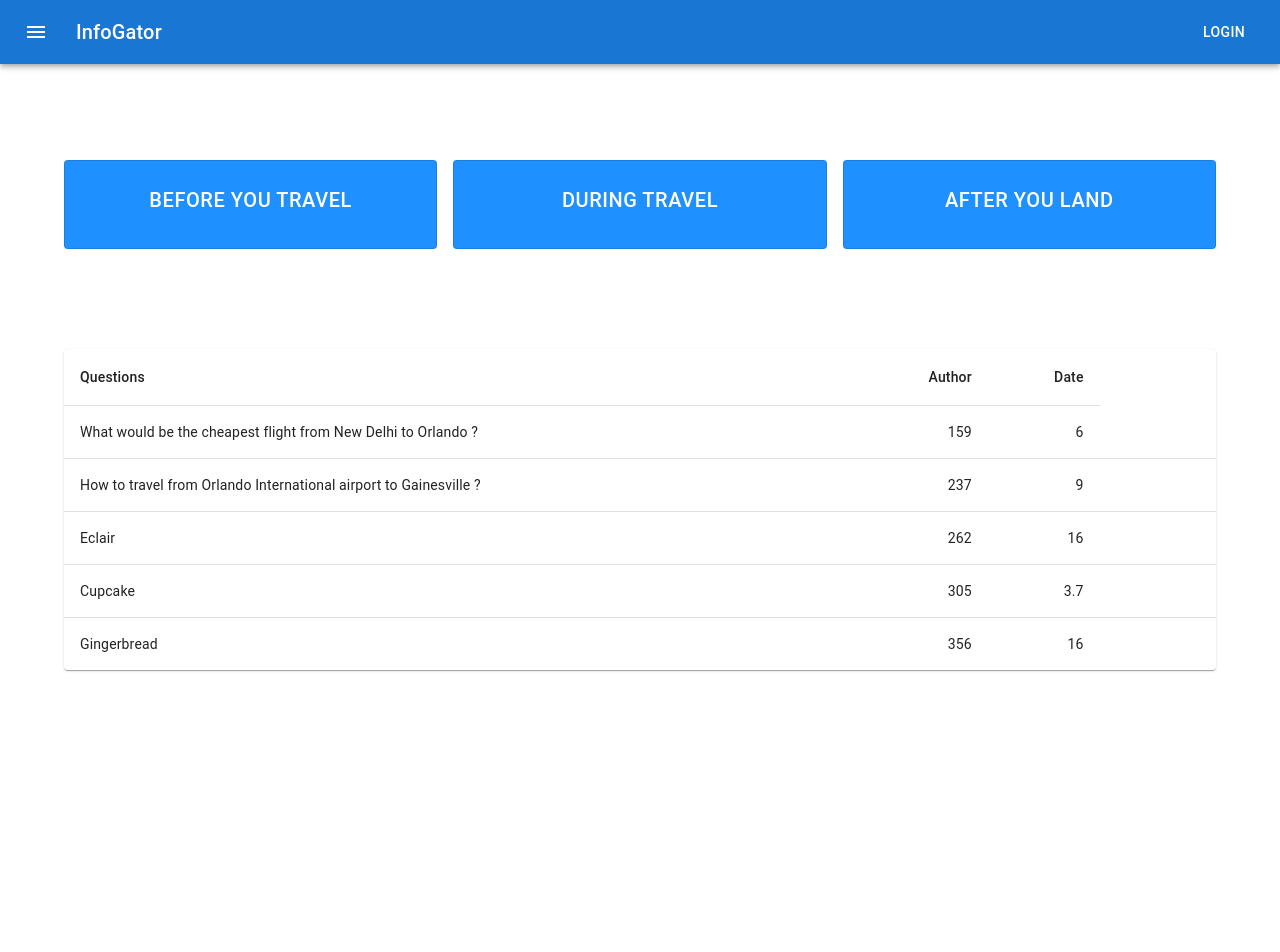
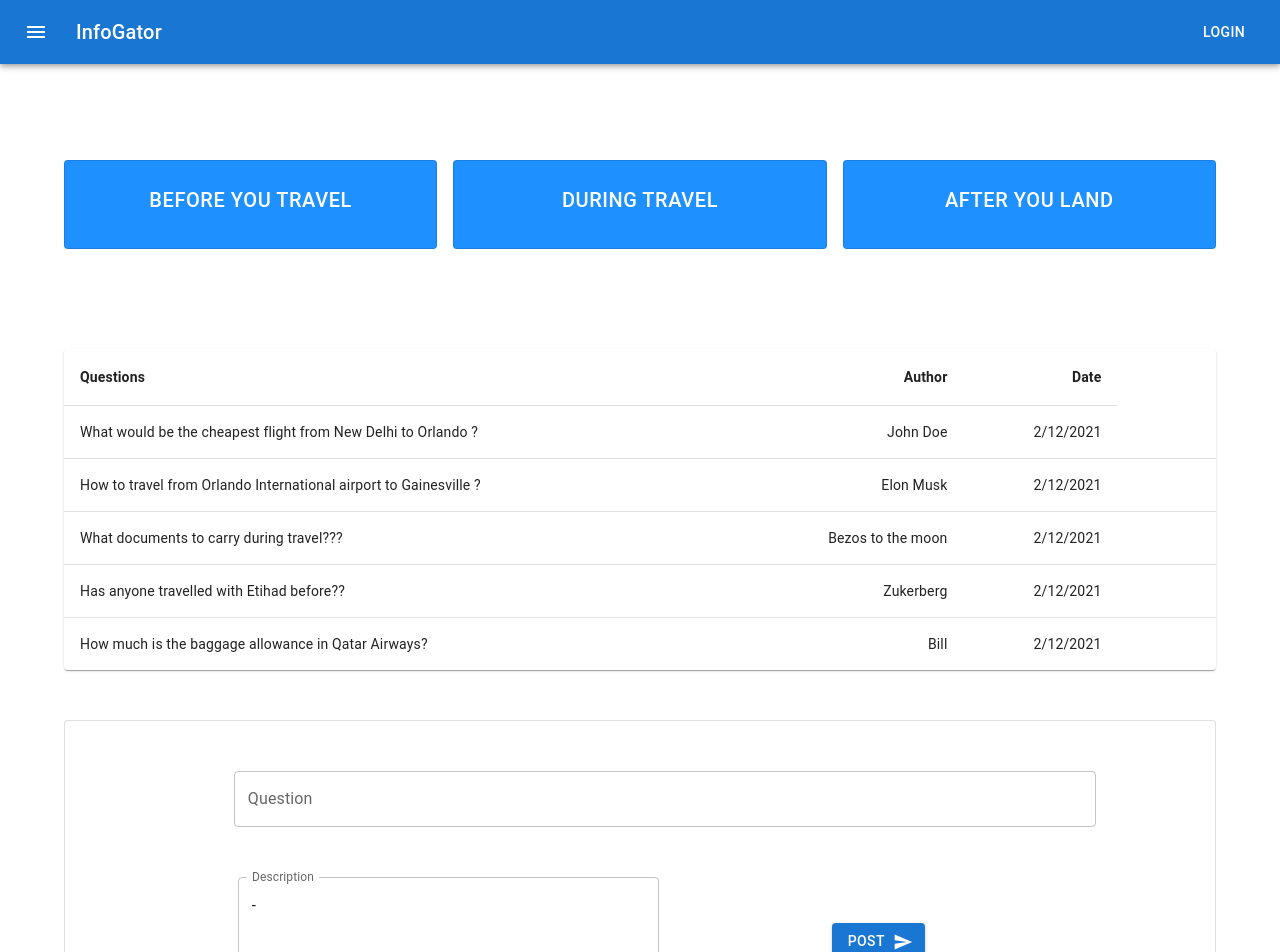
Before and after one commit to hat359/Software-Engineering-UF-, a React (Create React App) app: page /travel in a window 1280 px wide. Shown: the top 952 px of the page. Before the commit the page ends 800 px from the top, so only its background shows below. Built offline with nearby package versions, Linux system fonts and the light colour scheme.

Commit message:
frontend update 3

```diff
--- a/src/Main.js
+++ b/src/Main.js
@@ -82,65 +82,7 @@
 
 </Grid>
 <br/>
-<Grid container spacing={3} >
-  <Grid item xs={4}>
 
-
-
-
-    <Card sx={{ maxWidth: 345 }} class="card">
-      <CardActionArea>
-      <i class="fas fa-plane fa-5x"></i>
-        <CardContent>
-          <Typography gutterBottom variant="h5" component="div" color="white">
-            Travel
-          </Typography>
-          <Typography variant="body2" color="text.secondary">
-
-          </Typography>
-        </CardContent>
-      </CardActionArea>
-    </Card>
-
-
-
-  </Grid>
-  <Grid item xs={4}>
-  <Card sx={{ maxWidth: 345 }} class="card">
-      <CardActionArea>
-      <i class="fas fa-plane fa-5x"></i>
-        <CardContent>
-          <Typography gutterBottom variant="h5" component="div" color="white">
-            Travel
-          </Typography>
-          <Typography variant="body2" color="text.secondary">
-
-          </Typography>
-        </CardContent>
-      </CardActionArea>
-    </Card>
-
-
-  </Grid>
-  <Grid item xs={4}>
-  <Card sx={{ maxWidth: 345 }} class="card">
-      <CardActionArea>
-      <i class="fas fa-plane fa-5x"></i>
-        <CardContent>
-          <Typography gutterBottom variant="h5" component="div" color="white">
-            Travel
-          </Typography>
-          <Typography variant="body2" color="text.secondary">
-
-          </Typography>
-        </CardContent>
-      </CardActionArea>
-    </Card>
-
-
-  </Grid>
-
-</Grid>
 
 
 
--- a/src/components/Landing.js
+++ b/src/components/Landing.js
@@ -2,7 +2,7 @@
 import Nav from '../Nav'
 import vid from '../video-uf.mp4'
 import {Button,Grid,Container,Typography,Box,Divider,Link} from '@mui/material'
-
+import Footer from '../rep-components/Footer'
 export default function Landing(){
 return(
 <div>
@@ -103,18 +103,7 @@
 
   </Grid>
  </Container>
- <Box
-      sx={{
-        width: 1,
-        height: 200,
-        backgroundColor:'#bbdefb',
-        marginTop:'30vh',
-        zIndex:-1
-
-      }}
-
-
-    />
+ <Footer/>
 
 
 
--- a/src/components/Travel.js
+++ b/src/components/Travel.js
@@ -1,14 +1,15 @@
 import React, {useState} from 'react'
 import Nav from '../Nav'
-import {Grid,Card,Container} from '@mui/material'
-
+import {Grid,Card,Container,Paper,TextField,Button} from '@mui/material'
+import Footer from '../rep-components/Footer'
 import CardContent from '@mui/material/CardContent';
 import CardMedia from '@mui/material/CardMedia';
 import Typography from '@mui/material/Typography';
 import { CardActionArea } from '@mui/material';
 import Table from '../rep-components/Table'
 import Modal from '../rep-components/Modal'
-import plane from '../paperplane.png'
+
+import SendIcon from '@mui/icons-material/Send';
 function Travel(){
   const [tf, settf] = useState(false);
 const handleclick=()=>{
@@ -78,9 +79,31 @@
 </Grid>
 
 <Table/>
-<Modal/>
+
+<Paper align="center" sx={{marginTop:'50px'}} variant="outlined">
+<TextField sx={{marginLeft:'50px',marginTop:'50px',width:'75%'}} id="outlined-basic" label="Question" variant="outlined" />
+<br/>
+<Grid  container>
+  <Grid  item xs={8}>
+<TextField sx={{marginTop:'50px', width:'55%',paddingBottom:'50px'}}
+          id="outlined-multiline-static"
+          label="Description"
+          multiline
+          rows={4}
+          defaultValue="-"
+        />
+ </Grid>
+ <Grid align="left" item xs={2}>
+ <Button sx={{marginTop:'50%'}} variant="contained" endIcon={<SendIcon />}>
+  Post
+</Button>
+ </Grid>
+
+</Grid>
+
+</Paper>
 </Container>
-
+<Footer/>
 
 </div>
 
--- /dev/null
+++ b/src/rep-components/Footer.js
@@ -0,0 +1,30 @@
+import React from 'react'
+import {Box} from '@mui/material'
+
+
+export default function Footer(){
+
+return(
+<Box
+      sx={{
+        width: 1,
+        height: 200,
+        backgroundColor:'#bbdefb',
+        marginTop:'30vh',
+        zIndex:-1
+
+      }}
+
+
+    />
+
+
+
+)
+
+
+
+
+
+
+}
--- a/src/rep-components/Table.js
+++ b/src/rep-components/Table.js
@@ -15,11 +15,11 @@
 }
 
 const rows = [
-  createData('What would be the cheapest flight from New Delhi to Orlando ?', 159, 6.0),
-  createData('How to travel from Orlando International airport to Gainesville ?', 237, 9),
-  createData('Eclair', 262, 16.0),
-  createData('Cupcake', 305, 3.7),
-  createData('Gingerbread', 356, 16.0),
+  createData('What would be the cheapest flight from New Delhi to Orlando ?', 'John Doe', '2/12/2021'),
+  createData('How to travel from Orlando International airport to Gainesville ?', 'Elon Musk', '2/12/2021'),
+  createData('What documents to carry during travel???', 'Bezos to the moon', '2/12/2021'),
+  createData('Has anyone travelled with Etihad before??', 'Zukerberg ', '2/12/2021'),
+  createData('How much is the baggage allowance in Qatar Airways? ', 'Bill ','2/12/2021'),
 ];
 
 export default function BasicTable() {
@@ -28,9 +28,9 @@
       <Table sx={{ minWidth: 650 }} aria-label="simple table">
         <TableHead>
           <TableRow>
-            <TableCell>Questions</TableCell>
-            <TableCell align="right">Author</TableCell>
-            <TableCell align="right">Date</TableCell>
+            <TableCell sx={{fontWeight:600}}>Questions</TableCell>
+            <TableCell sx={{fontWeight:600}} align="right">Author</TableCell>
+            <TableCell sx={{fontWeight:600}} align="right">Date</TableCell>
 
           </TableRow>
         </TableHead>
```
